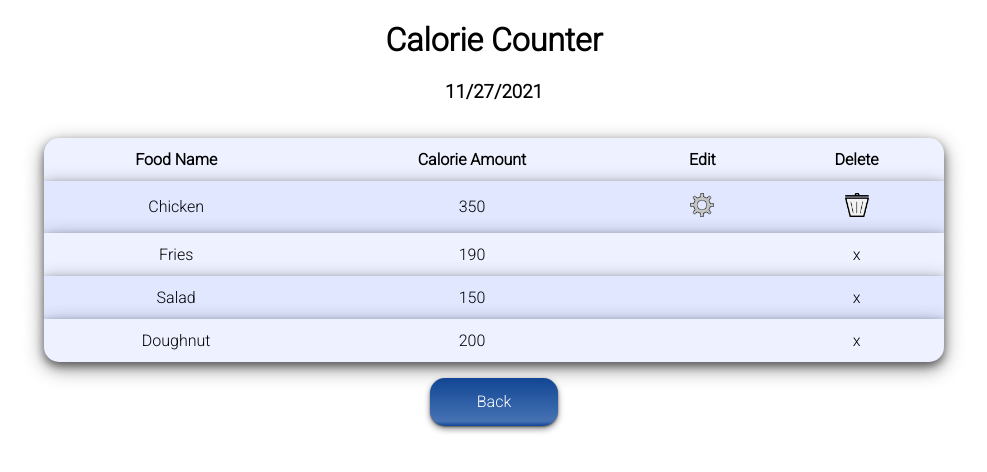
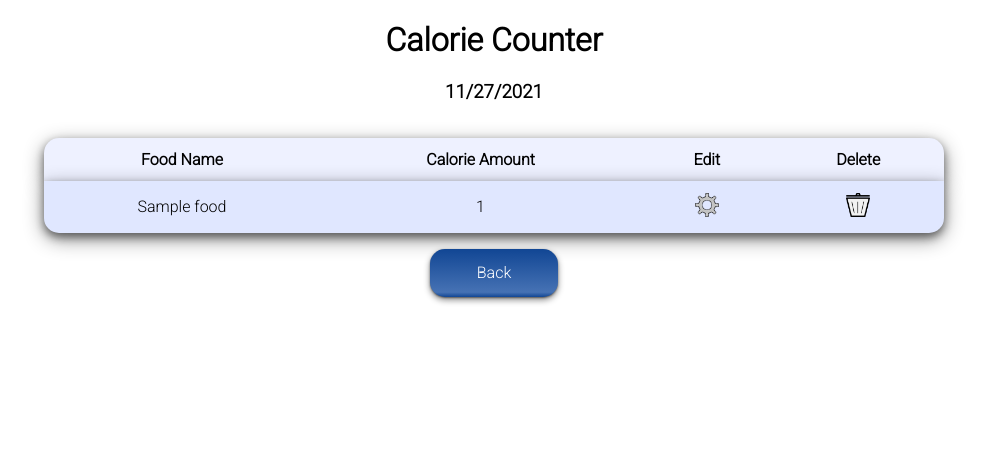
Before and after one commit to luisflores09/caloriecounter, a Django app: template main_app/templates/caloriecounter/list_foods.html in a window 1280 px wide. Shown: the top 472 px of the page, without its empty margins (146-1133 px from the left). Run offline with Django 3.2, Linux system fonts and the light colour scheme; the template is opened without the code that fills it: values that come from a table or form of the project are taken from there, others are empty; tables that the repository leaves empty hold one stand-in row (values such as "Sample post").

Commit message:
Table now displays foods in database

```diff
--- a/main_app/templates/caloriecounter/list_foods.html
+++ b/main_app/templates/caloriecounter/list_foods.html
@@ -23,30 +23,16 @@
                   <th>Edit</th>
                   <th>Delete</th>
                 </tr>
-                <tr>
-                  <td>Chicken</td>
-                  <td>350</td>
-                  <td class="icon-container"><img class="icon" src="{% static 'images/edit.png' %}" alt="edit button"></td>
-                  <td class="icon-container"><img class="icon" src="{% static 'images/trashcan.png' %}" alt="delete button"></td>
-                </tr>
-                <tr>
-                  <td>Fries</td>
-                  <td>190</td>
-                  <td></td>
-                  <td>x</td>
-                </tr>
-                <tr>
-                  <td>Salad</td>
-                  <td>150</td>
-                  <td></td>
-                  <td>x</td>
-                </tr>
-                <tr>
-                  <td>Doughnut</td>
-                  <td>200</td>
-                  <td></td>
-                  <td>x</td>
-                </tr>
+                {% block content %}
+                  {% for food in object_list %}
+                    <tr>
+                      <td>{{ food.name }}</td>
+                      <td>{{ food.calories }}</td>
+                      <td class="icon-container"><img class="icon" src="{% static 'images/edit.png' %}" alt="edit button"></td>
+                      <td class="icon-container"><img class="icon" src="{% static 'images/trashcan.png' %}" alt="delete button"></td>
+                    </tr>
+                  {% endfor %}
+                {% endblock %}
               </table>
             </div>
             <div class="flex-container">
```
